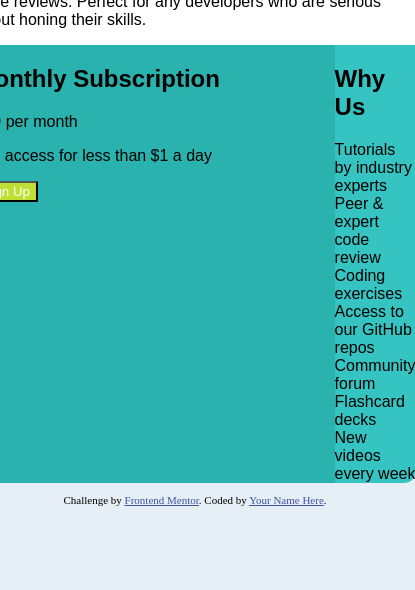
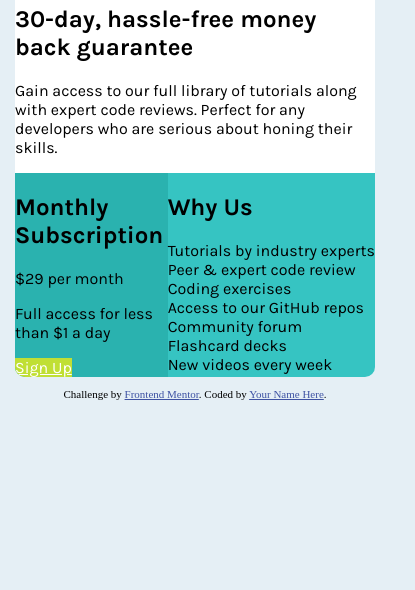
Before and after one commit to jeeheezy/FEM-Single-Price-Grid-Component-Master, a plain HTML site: page index.html in a window 390 px wide. Shown: the part 254-844 px from the top of the page, 415 px wide, since content can reach past the window. Drawn offline with Linux system fonts and the light colour scheme.

Commit message:
Updated html to use anchor element for button and link fonts there instead of css file, updated css to use rem instead of px for font and max-width, setting border-radius, and mobile-first approach

```diff
--- a/index.html
+++ b/index.html
@@ -6,6 +6,9 @@
 
   <link rel="icon" type="image/png" sizes="32x32" href="./images/favicon-32x32.png">
   <link rel="stylesheet" href="./style.css">
+  <link rel="preconnect" href="https://fonts.googleapis.com">
+  <link rel="preconnect" href="https://fonts.gstatic.com" crossorigin>
+  <link href="https://fonts.googleapis.com/css2?family=Karla:wght@400;700&display=swap" rel="stylesheet">
 
   <title>Frontend Mentor | Single Price Grid Component</title>
 
@@ -27,7 +30,7 @@
       <h2>Monthly Subscription</h2>
       <p>&dollar;29 per month</p>
       <p>Full access for less than &dollar;1 a day</p>
-      <button class="button">Sign Up</button>
+      <a class="button" href="#">Sign Up</a>
     </div>
     <div class="box three">
       <h2>Why Us</h2>
--- a/style.css
+++ b/style.css
@@ -1,11 +1,7 @@
-@import url('https://fonts.googleapis.com/css2?family=Lexend+Deca&display=swap');
-
-html {
-    background-color: hsl(204, 43%, 93%);
-    min-height: 100vh;
-}
+/*Font linked in html for performance*/
 
 body {
+    background-color: hsl(204, 43%, 93%);
     display:flex;
     min-height: 100vh;
     flex-direction: column;
@@ -18,34 +14,34 @@ ul {
     list-style-type: none;
     padding: 0;
     margin: 0;
-    font-size: 16px;
+    font-size: 1rem;
 }
 
 p {
-    font-size: 16px;
+    font-size: 1rem;
 }
 
 .container {
     display: grid;
-    grid-template-columns: 360px 360px;
-    grid-template-rows: auto auto;
+    max-width: 22.5rem;
+    grid-template-columns: 1fr;
+    grid-template-rows: auto auto auto;
     font-family: 'Karla', sans-serif;
+    border-radius: 10px;
+    overflow: hidden;
 }
 
 .one {
     grid-column: 1/3;
     background-color: white;
-    border-radius: 10px 10px 0 0;
 }
 
 .two {
     background-color: hsl(179, 62%, 43%);
-    border-radius: 0 0 0 10px;
 }
 
 .three {
     background-color: hsl(179, 57%, 49%);
-    border-radius: 0 0 10px 0;
 }
 
 .button {
@@ -53,15 +49,9 @@ p {
     color: white;
 }
 
-@media (max-width: 720px) {
+/* @media (max-width: 720px) {
     .container {
         grid-template-columns: 360px;
         grid-template-rows: auto auto auto;
     }
-    .container:first-child {
-        border-radius: 10px 10px 0 0;
-    }
-    .container:last-child {
-        border-radius: 0 0 10px 10px;
-    }
-}
+} */
```
